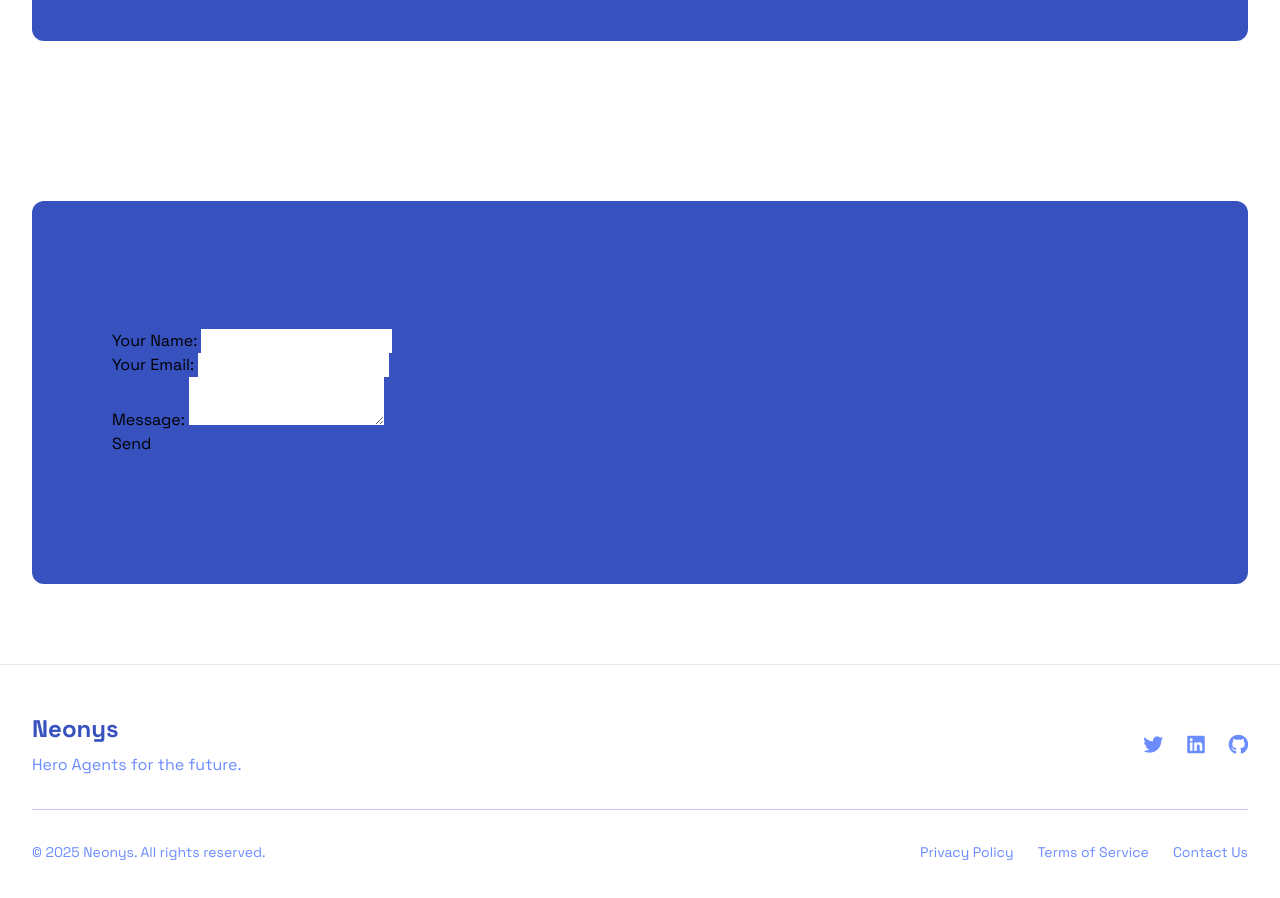
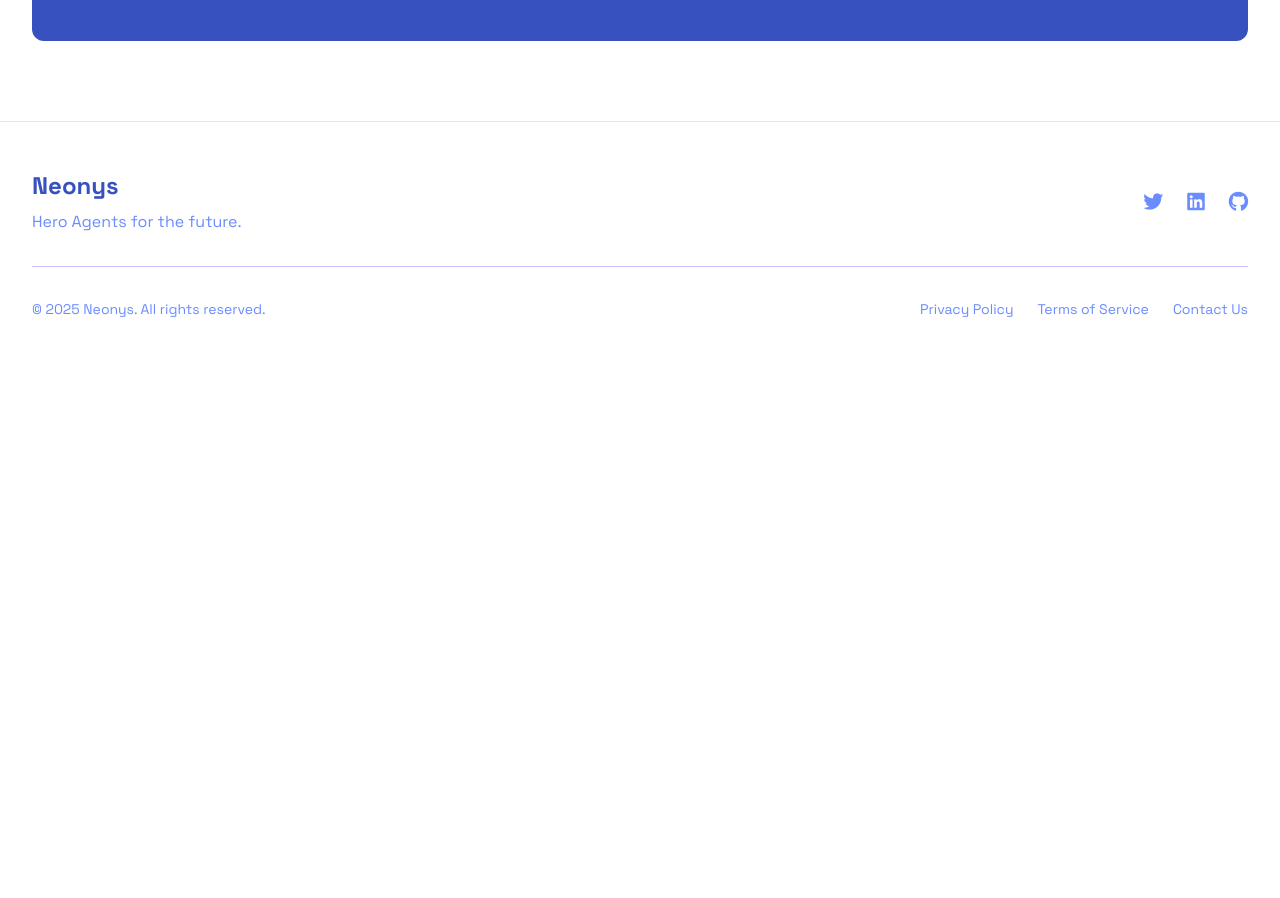
Before and after one commit to OnlyShoky/neonys, an Angular app: page / in a window 1280 px wide. Shown: the part 4340-5238 px from the top of the page. After the commit the page ends 4707 px from the top, so only its background shows below. Built offline with nearby package versions, Linux system fonts and the light colour scheme.

Commit message:
Form added

```diff
--- a/src/app/features/contact/components/contact/contact.html
+++ b/src/app/features/contact/components/contact/contact.html
@@ -27,7 +27,7 @@
         <form name="contactNetlify" method="POST" netlify netlify-honeypot="bot-field"
           (ngSubmit)="onSubmit(contactForm)" #contactForm="ngForm" class="space-y-4">
 
-          <!-- Campo oculto obligatorio para Netlify -->
+          <!-- Campos ocultos Netlify -->
           <input type="hidden" name="form-name" value="contactNetlify">
           <input type="hidden" name="bot-field">
 
@@ -43,7 +43,7 @@
             <label for="email" class="block text-sm font-medium mb-1 text-white">
               {{ getTranslation('contact.form.email') }}
             </label>
-            <input type="email" id="email" name="email" [(ngModel)]="formData.email" required
+            <input type="email" id="email" name="email" [(ngModel)]="formData.email" required email
               class="w-full px-4 py-3 bg-white/90 border border-white/20 rounded-lg focus:outline-none focus:ring-2 focus:ring-primary-purple">
           </div>
 
@@ -63,34 +63,9 @@
             <i class="fas fa-paper-plane ml-2"></i>
           </button>
 
-          <p *ngIf="success" class="text-green-200 mt-2">
-            ✅ {{ getTranslation('contact.form.success') }}
-          </p>
-          <p *ngIf="error" class="text-red-200 mt-2">
-            ❌ {{ getTranslation('contact.form.error') }}
-          </p>
-
         </form>
       </div>
     </div>
-  </div>
-</section>
-<section id="contact" class="py-20 px-4 sm:px-6 lg:px-8 max-w-7xl mx-auto">
-  <div class="bg-primary-blue rounded-xl p-8 md:p-12">
-    <form name="contactClean" method="POST" data-netlify="true" class="py-20 px-4 sm:px-6 lg:px-8 max-w-7xl mx-auto">
-      <p>
-        <label>Your Name: <input type="text" name="name" /></label>
-      </p>
-      <p>
-        <label>Your Email: <input type="email" name="email" /></label>
-      </p>
-      <p>
-        <label>Message: <textarea name="message"></textarea></label>
-      </p>
-      <p>
-        <button type="submit">Send</button>
-      </p>
-    </form>
   </div>
 </section>
 
--- a/src/app/features/contact/components/contact/contact.ts
+++ b/src/app/features/contact/components/contact/contact.ts
@@ -34,32 +34,45 @@ export class ContactComponent {
       .join('&');
   }
 
+  private isValidEmail(email: string): boolean {
+    // Validación básica de email
+    const regex = /^[^\s@]+@[^\s@]+\.[^\s@]+$/;
+    return regex.test(email);
+  }
+
   onSubmit(form: NgForm) {
-    if (!form.valid) return;
+    if (!form.valid || !this.isValidEmail(this.formData.email)) {
+      alert('Por favor rellena todos los campos correctamente y asegúrate de que el email sea válido.');
+      return;
+    }
 
     this.loading = true;
-    this.success = false;
-    this.error = false;
 
-    const payload = {
-      'form-name': 'contactNetlify', // debe coincidir con tu HTML
-      'bot-field': '',
-      ...this.formData
-    };
+    const body = this.encodeFormData({
+      'form-name': 'contactNetlify',
+      name: this.formData.name,
+      email: this.formData.email,
+      message: this.formData.message
+    });
 
     fetch('/', {
       method: 'POST',
       headers: { 'Content-Type': 'application/x-www-form-urlencoded' },
-      body: this.encodeFormData(payload)
+      body
     })
       .then(() => {
+        this.loading = false;
         this.success = true;
-        this.loading = false;
+        this.error = false;
+        alert('✅ Formulario enviado correctamente!');
         form.resetForm();
+        this.formData = { name: '', email: '', message: '' };
       })
       .catch(() => {
+        this.loading = false;
+        this.success = false;
         this.error = true;
-        this.loading = false;
+        alert('❌ Hubo un error al enviar el formulario. Intenta de nuevo.');
       });
   }
 }
```
